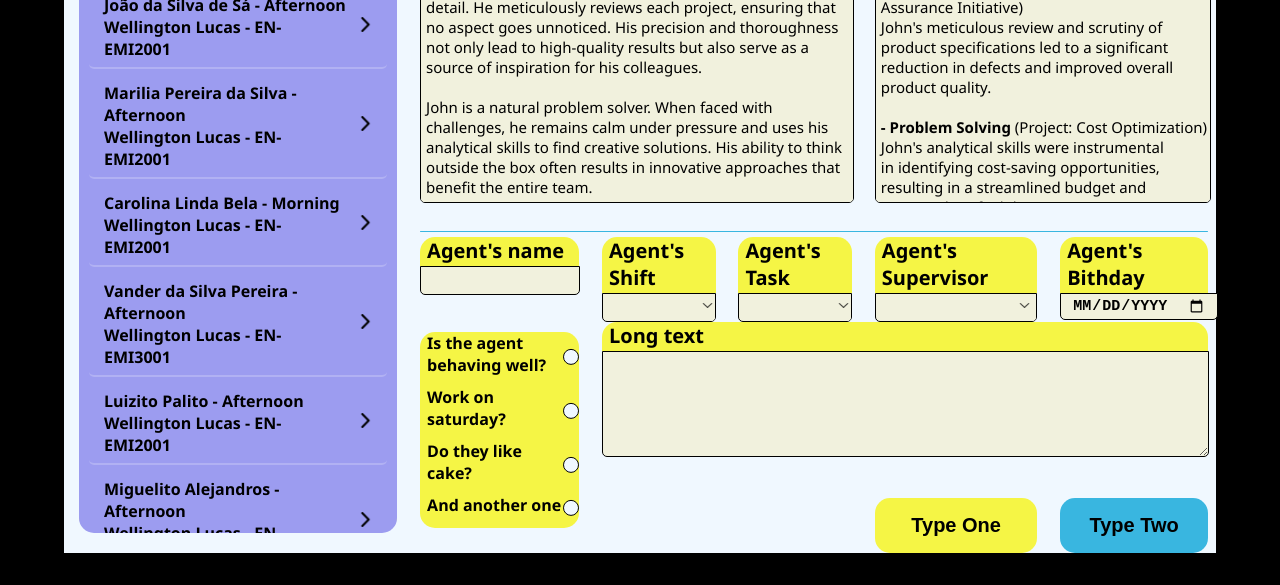
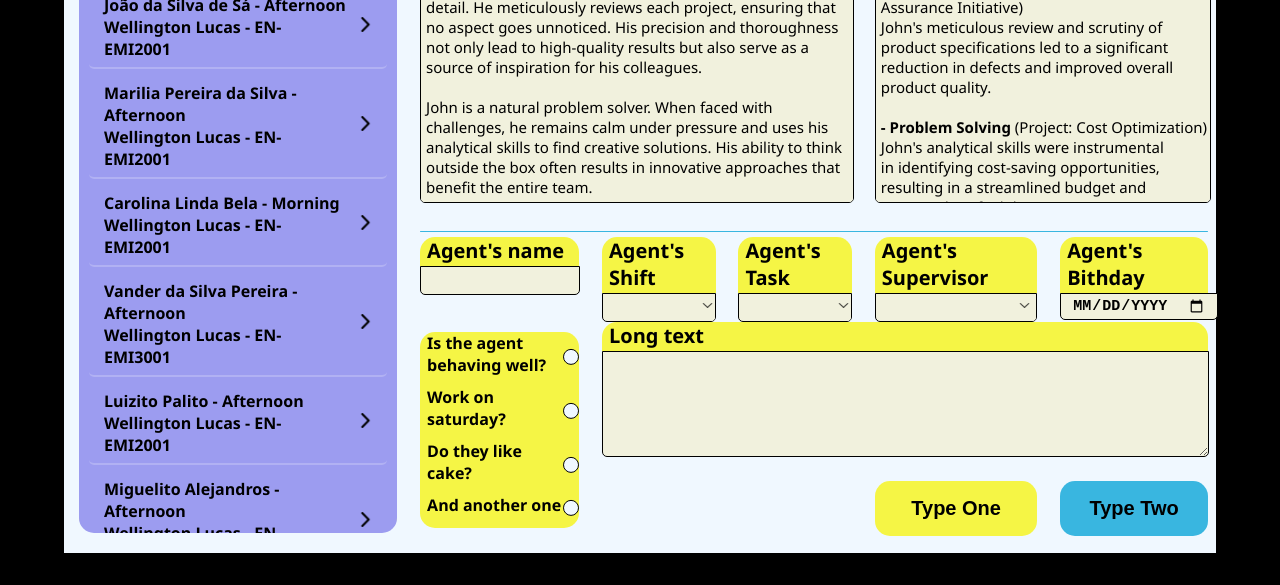
Before and after one commit to BoyInTheWell/Mock-up-Site, a plain HTML site: page index.html in a window 1280 px wide. Shown: the part 215-800 px from the top of the page. Drawn offline with Linux system fonts and the light colour scheme.

Commit message:
Updated formulary size

```diff
--- a/style/index.css
+++ b/style/index.css
@@ -144,7 +144,7 @@ p.header-text {
   margin-top: 25px;
   display: grid;
   grid-template-columns: 28% 14% 10% 10% 14.3% 13%;
-  grid-template-rows: 25% 25% 1% 15% 31% 15%;
+  grid-template-rows: 25% 25% 1% 15% 28% 15%;
   column-gap: 2%;
   max-height: 71vh;
 }
```
